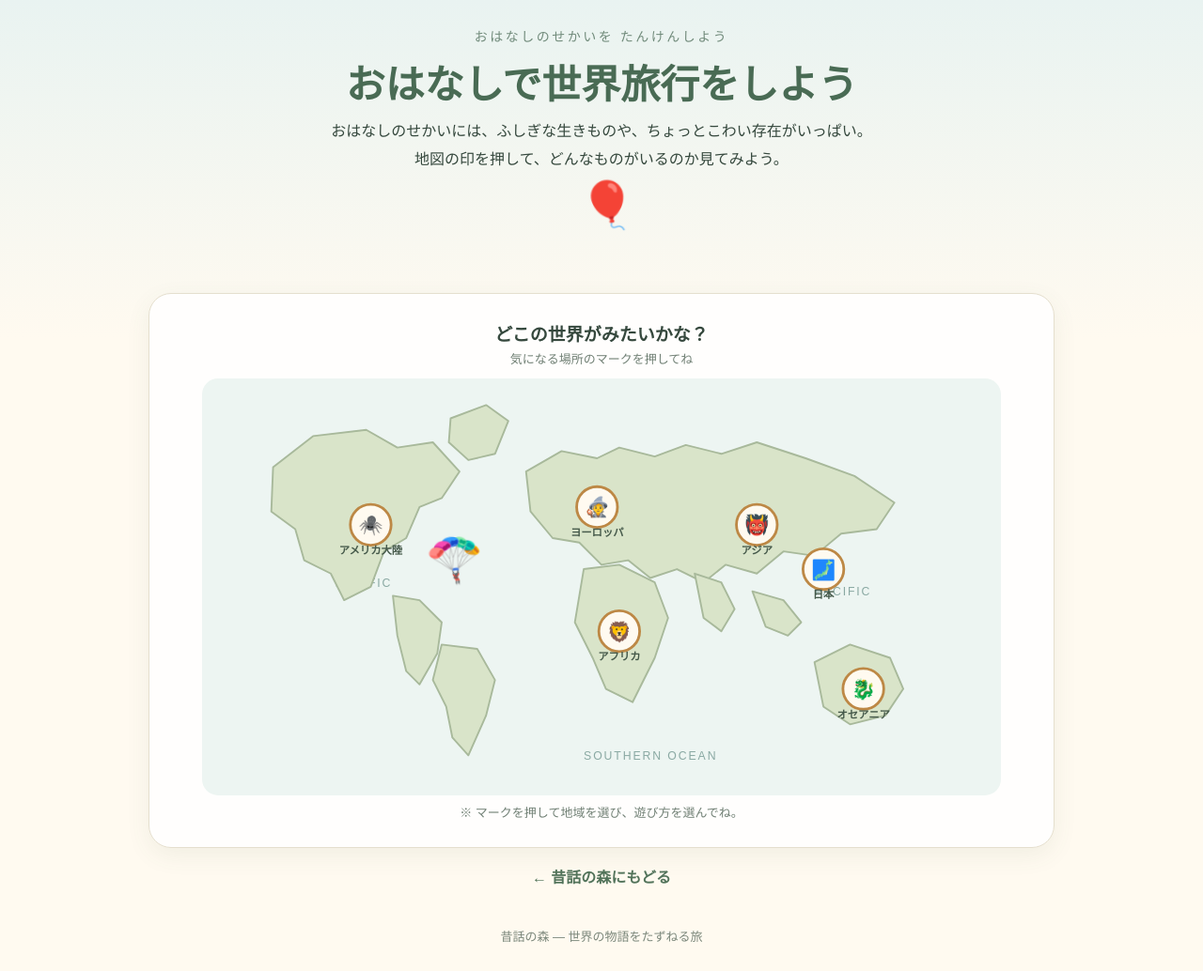
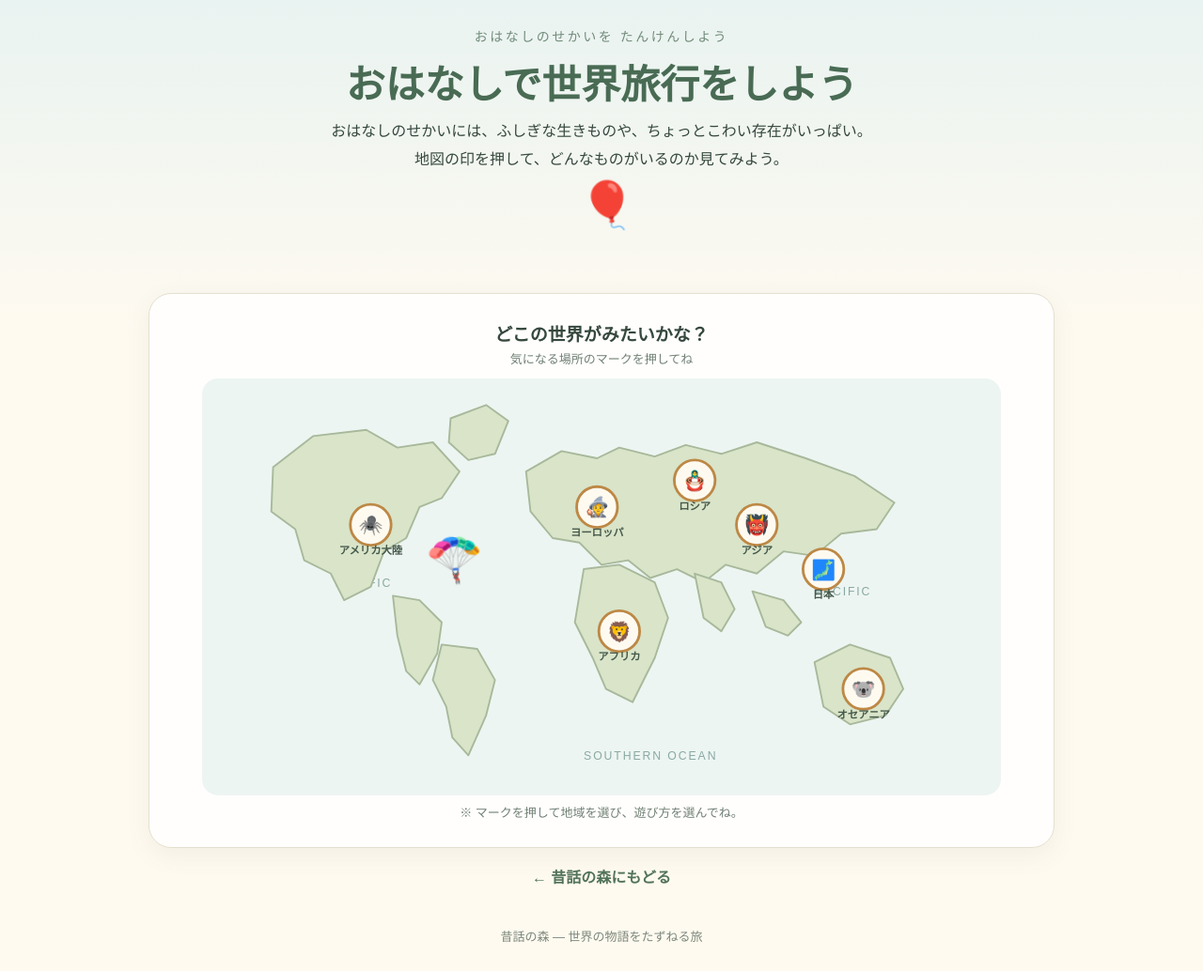
Before and after one commit to kei-ishiguro/ohanashiwood, a plain HTML site: page mysterious-map/index.html in a window 1280 px wide. Shown: the whole page at 94% size. Drawn offline with Linux system fonts and the light colour scheme.

Commit message:
Update index.html

```diff
--- a/mysterious-map/index.html
+++ b/mysterious-map/index.html
@@ -319,6 +319,19 @@ footer{text-align:center;padding:0 16px 28px;color:#7b877b;font-size:13px}
    </g>
    <text x="445" y="178" class="pin-label">ヨーロッパ</text>
 
+
+
+<!-- ロシア -->
+<g class="pin" role="button" tabindex="0"
+   data-region="russia" aria-label="ロシア">
+  <circle cx="555" cy="115" r="23"/>
+  <text x="555" y="115">🪆</text>
+</g>
+<text x="555" y="148" class="pin-label">ロシア</text>
+
+
+
+
    <g class="pin" role="button" tabindex="0" data-region="africa" aria-label="アフリカ">
     <circle cx="470" cy="285" r="23"/><text x="470" y="285">🦁</text>
    </g>
@@ -354,7 +367,7 @@ footer{text-align:center;padding:0 16px 28px;color:#7b877b;font-size:13px}
 
 
    <g class="pin" role="button" tabindex="0" data-region="oceania" aria-label="オセアニア">
-    <circle cx="745" cy="350" r="23"/><text x="745" y="350">🐉</text>
+    <circle cx="745" cy="350" r="23"/><text x="745" y="350">🐨</text>
    </g>
    <text x="745" y="383" class="pin-label">オセアニア</text>
   </svg>
@@ -552,6 +565,16 @@ document.querySelectorAll(".pin").forEach(pin=>{
    return;
   }
 
+
+  // ロシアを選んだとき
+  if(pin.dataset.region==="russia"){
+   window.location.href="../regions/russia/index.html";
+   return;
+  }
+
+
+
+
   // アジアを選んだとき
 　if(pin.dataset.region==="asia"){
 　 window.location.href="../regions/asia/index.html";
```
